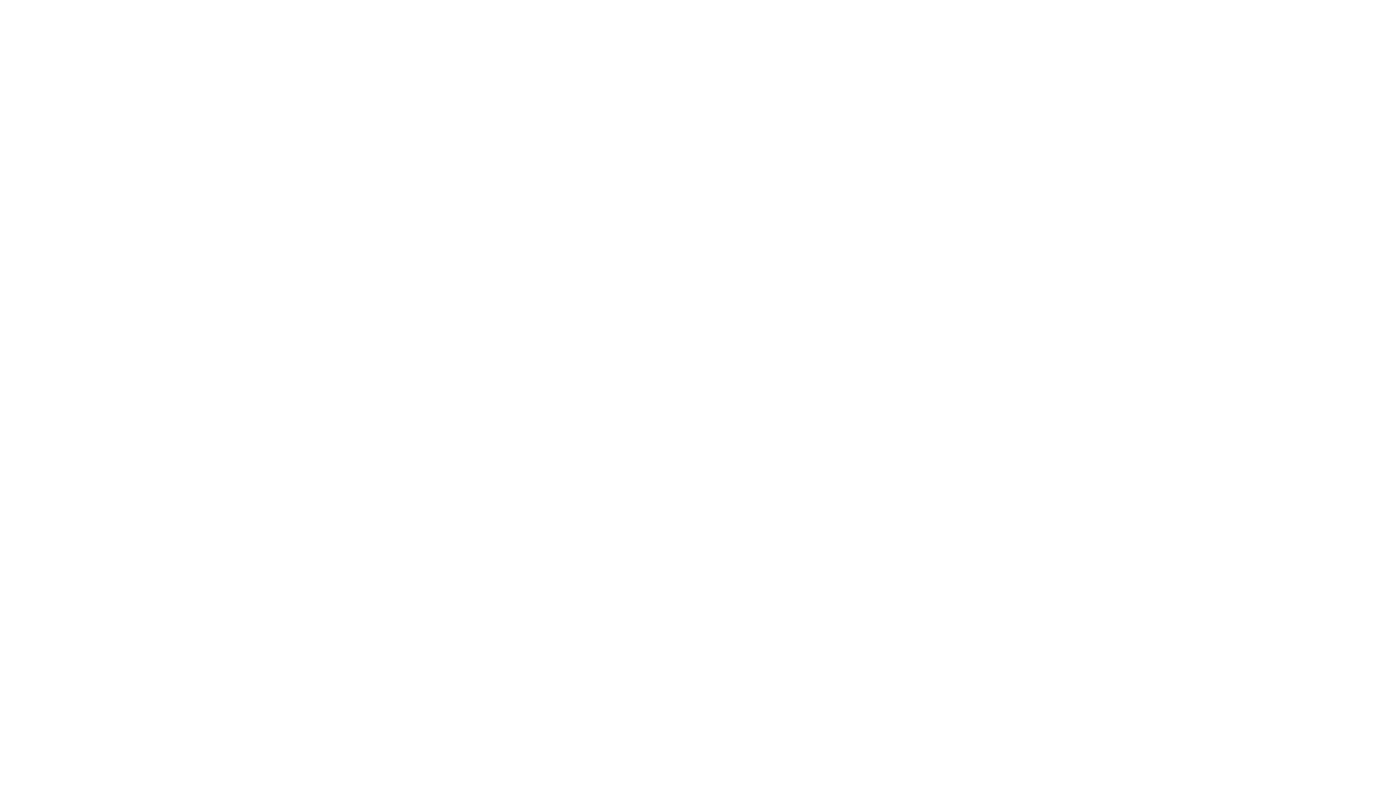
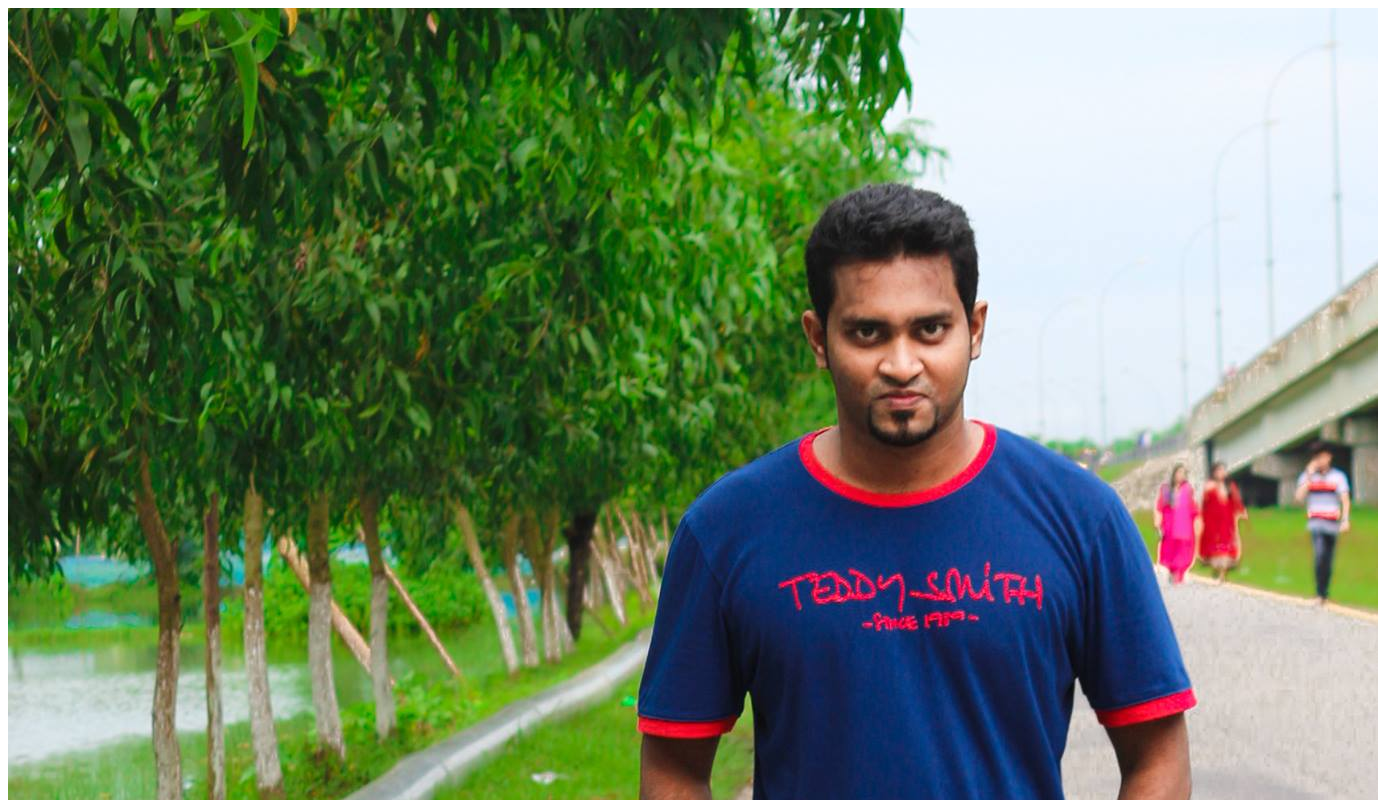
Before and after one commit to tanvir4488/my-five-repo, a plain HTML site: page index.html in a window 1280 px wide. Shown: the top 800 px of the page, 1378 px wide, since content can reach past the window. Drawn offline with Linux system fonts and the light colour scheme.

Commit message:
added tanvir

```diff
--- a/index.html
+++ b/index.html
@@ -4,9 +4,10 @@
     <meta charset="UTF-8">
     <meta http-equiv="X-UA-Compatible" content="IE=edge">
     <meta name="viewport" content="width=, initial-scale=1.0">
-    <title>Document</title>
+    <title>sdgsdgsdfgsdfgsdfgsdgds</title>
+
 </head>
 <body>
-
+    <img src="tanvir.jpg" alt="tanvir">
 </body>
 </html>
```
Also changed, not shown: tanvir.jpg (added).
